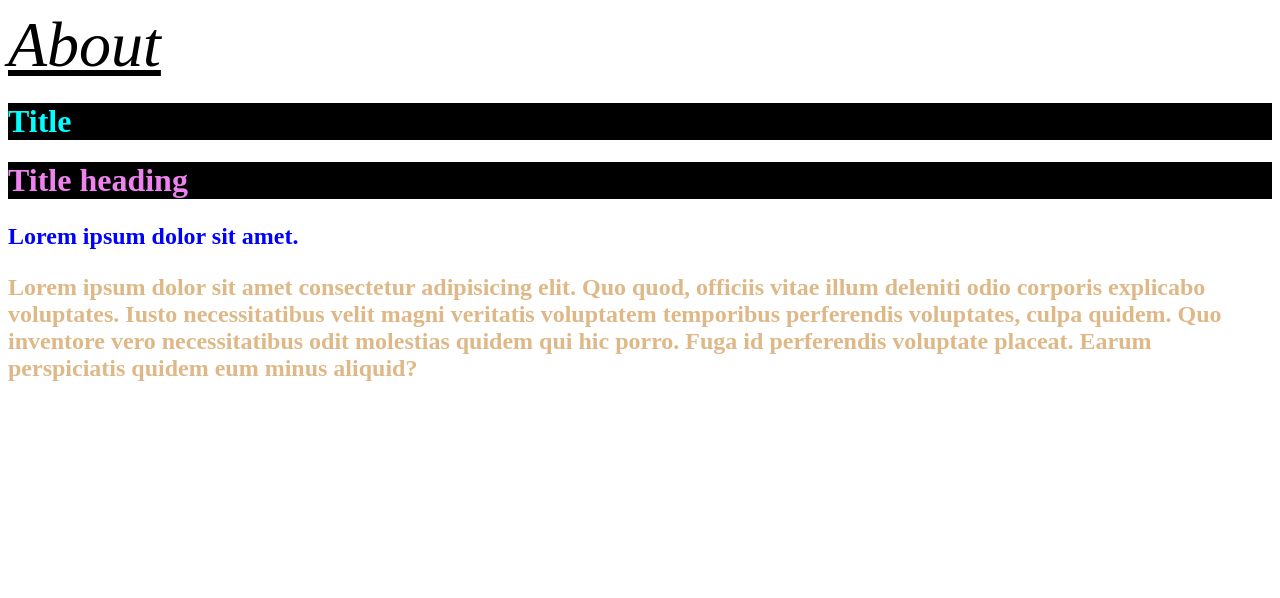
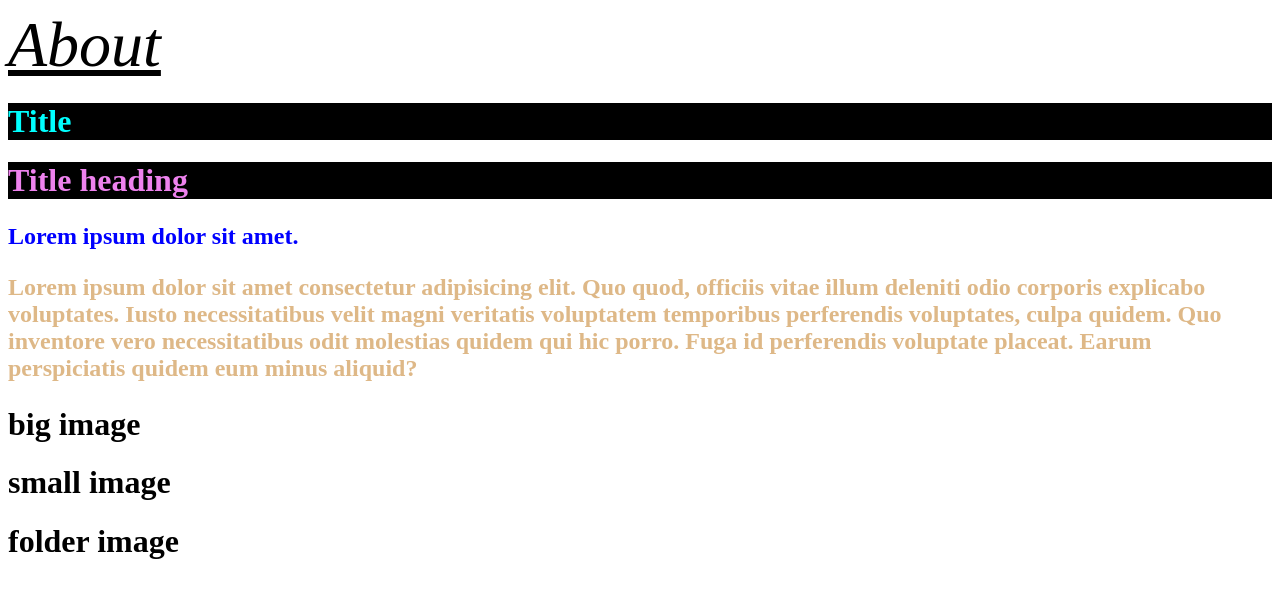
Before and after one commit to Kadzichy/Laboratory-work, a plain HTML site: page CSS/Background/index.html in a window 1280 px wide. Drawn offline with Linux system fonts and the light colour scheme.

Commit message:
Example of working with the background

```diff
--- a/CSS/Background/index.html
+++ b/CSS/Background/index.html
@@ -1,11 +1,11 @@
 <!DOCTYPE html>
 <html lang="en">
 <head>
-    <meta charset="UTF-8">
-    <meta http-equiv="X-UA-Compatible" content="IE=edge">
-    <meta name="viewport" content="width=device-width, initial-scale=1.0">
-    <title>Document</title>
-    <link rel="stylesheet" href="styles.css">
+ <meta charset="UTF-8">
+ <meta http-equiv="X-UA-Compatible" content="IE=edge">
+ <meta name="viewport" content="width=device-width, initial-scale=1.0">
+ <title>Document</title>
+ <link rel="stylesheet" href="styles.css">
 </head>
 <body>
     <em><a href="about.html">About</a></em>
@@ -19,6 +19,8 @@
         Iusto necessitatibus velit magni veritatis voluptatem temporibus perferendis voluptates, culpa quidem.
         Quo inventore vero necessitatibus odit molestias quidem qui hic porro. Fuga id perferendis voluptate placeat.
         Earum perspiciatis quidem eum minus aliquid?</p>
-</strong>
+ <div class="big-img"><h1>big image</h1></div>
+ <div class="small-img"><h1>small image</h1></div>
+ <div class="folder-img"><h1>folder image</h1></div>
 </body>
 </html>
```
